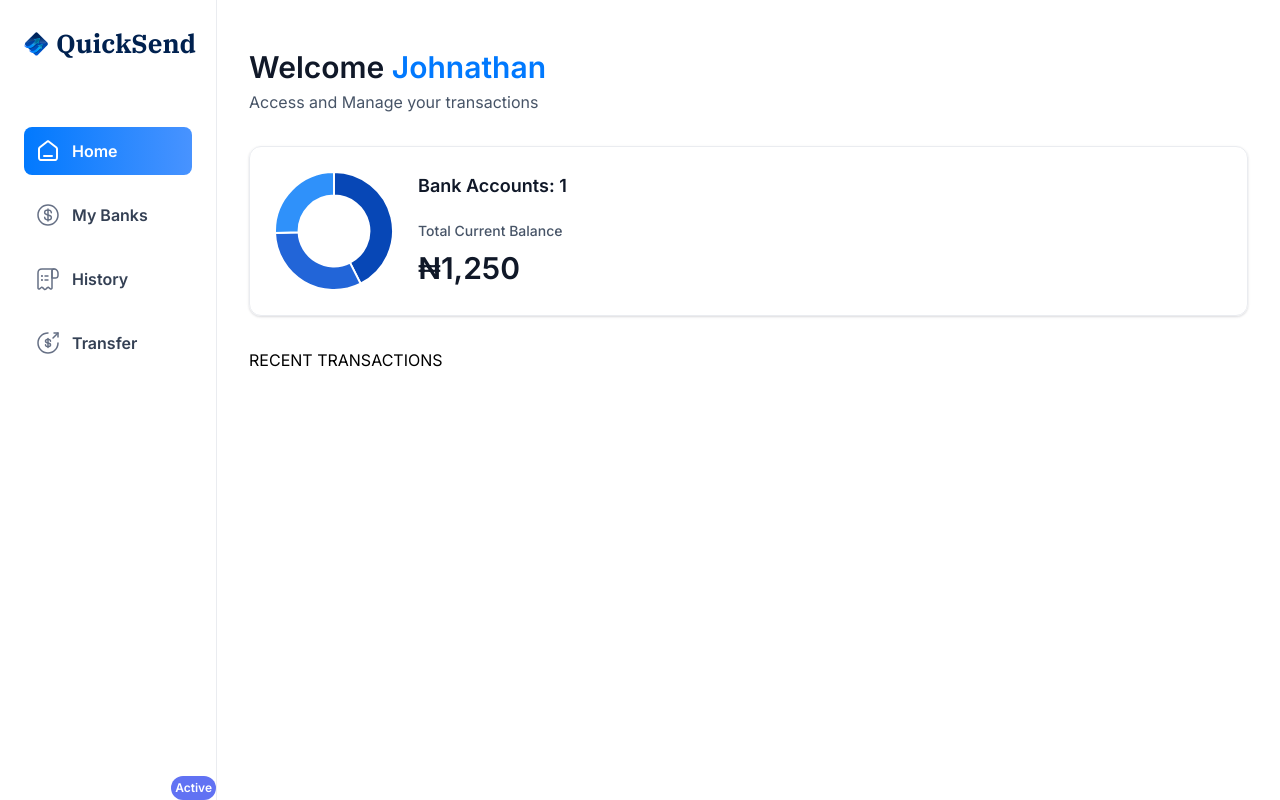
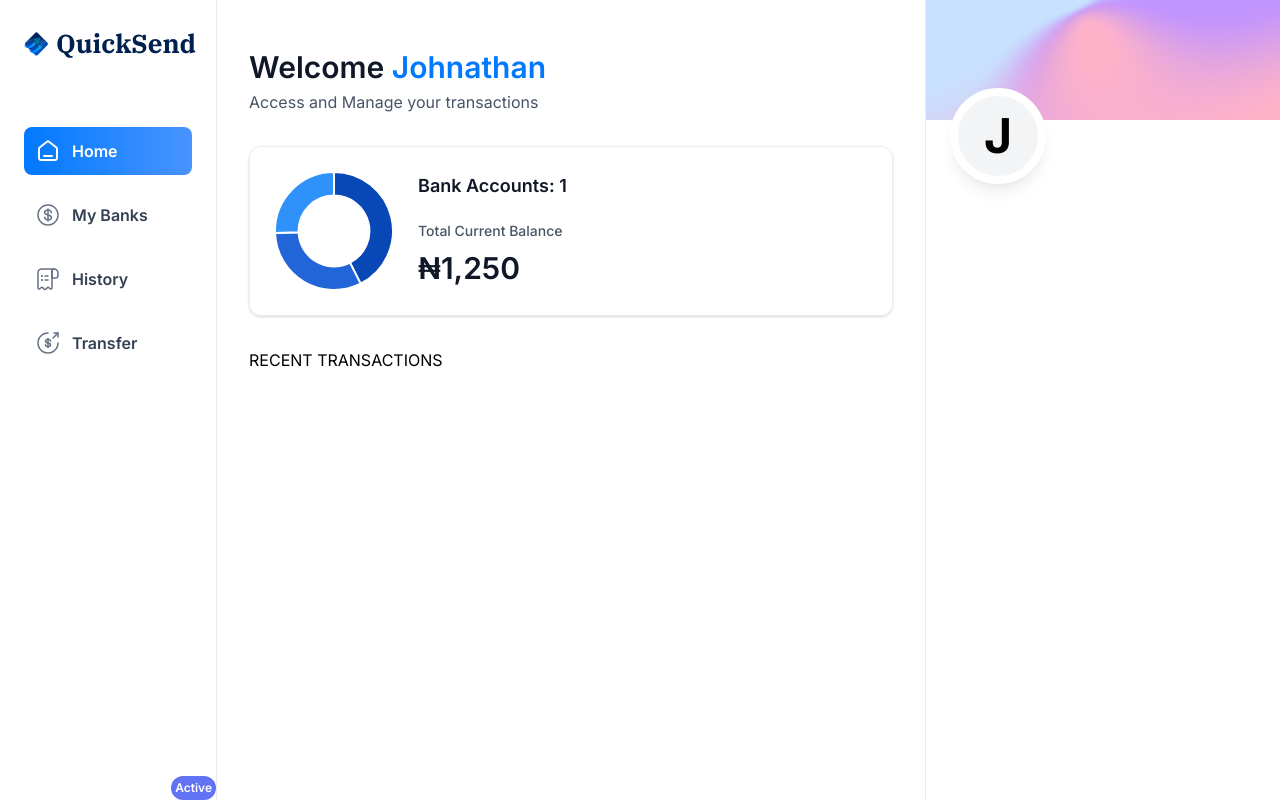
Before and after one commit to Ghostsmaw/quick_send, a Next.js app: page / in a window 1280 px wide. Built offline with nearby package versions, Linux system fonts and the light colour scheme.

Commit message:
Right Sidebar

```diff
--- a/components/RightSideBar.tsx
+++ b/components/RightSideBar.tsx
@@ -2,8 +2,15 @@ import React from 'react'
 
 const RightSideBar = ({user, transactions, banks}: RightSidebarProps) => {
   return (
-    <aside>
-
+    <aside className='right-sidebar'>
+      <section className='flex flex-col pb-8'>
+        <div className='profile-banner'/>
+        <div className='profile'>
+          <div className='profile-img'>
+            <span className='text-5xl font-bold'>{user.firstname[0]}</span>
+          </div>
+        </div>
+      </section>
     </aside>
   )
 }
```
